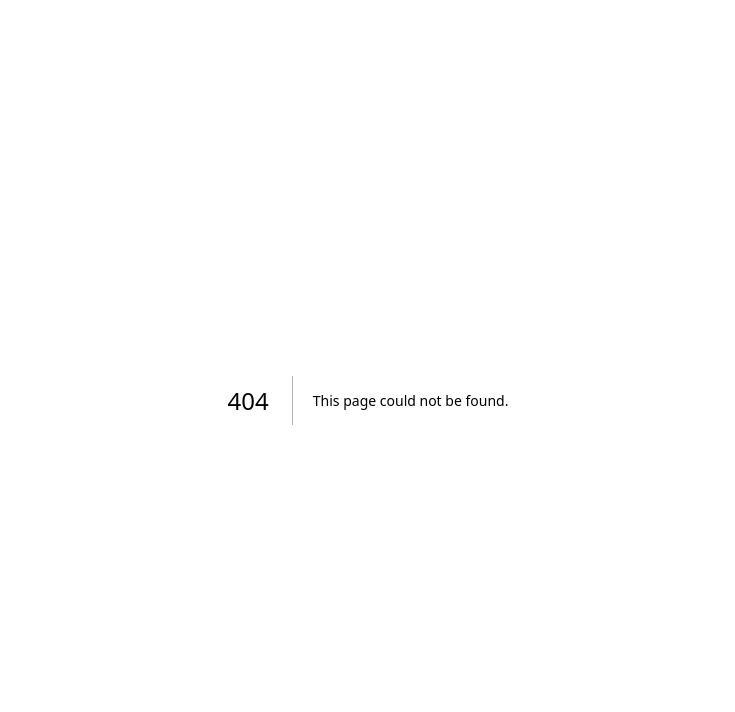
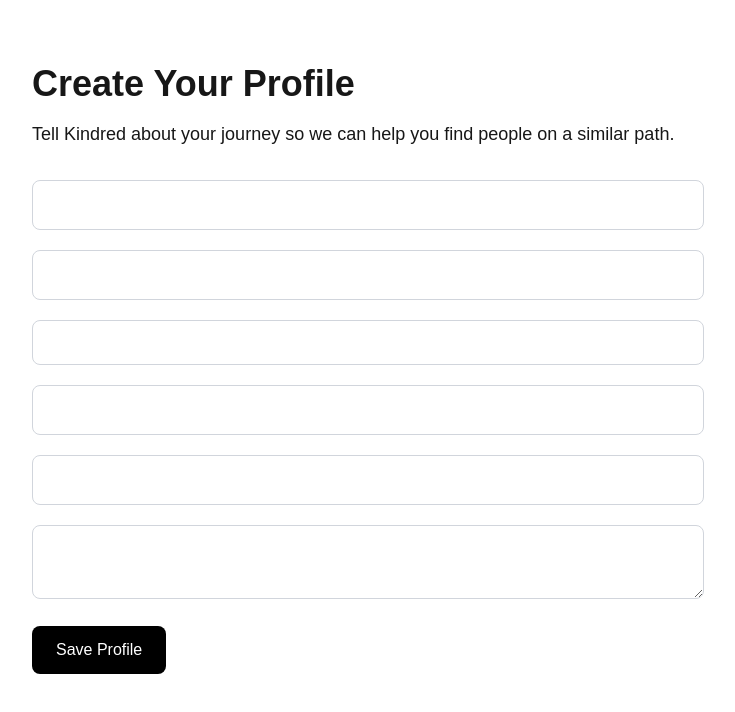
Before and after one commit to krysfields12/kindred-app, a Next.js app: page /profile in a window 1280 px wide. Before the commit this address had no page. Shown: the top 712 px of the page, without its empty margins (272-1007 px from the left). Built offline with nearby package versions, Linux system fonts and the light colour scheme.

Commit message:
add profile creation page

```diff
--- /dev/null
+++ b/app/profile/page.tsx
@@ -0,0 +1,65 @@
+/* add a simple form with:
+    - Location
+    - Life Transition
+    - Goals
+    - Interests
+    - Bio
+*/
+
+export default function ProfilePage() {
+  return (
+    <main className="min-h-screen px-6 py-16">
+      <section className="max-w-2xl mx-auto">
+        <h1 className="text-4xl font-bold mb-4">Create Your Profile</h1>
+
+        <p className="mb-8 text-lg">
+          Tell Kindred about your journey so we can help you find people on a similar path.
+        </p>
+
+        <form className="space-y-5">
+          <input
+            type="text"
+            placeholder="Name"
+            className="w-full rounded-lg border border-gray-300 px-4 py-3 text-white"
+          />
+
+          <input
+            type="text"
+            placeholder="Location"
+            className="w-full rounded-lg border border-gray-300 px-4 py-3 text-white"
+          />
+
+          <select className="w-full rounded-lg border border-gray-300 px-4 py-3 text-white">
+            <option>Select your life transition</option>
+            <option>Career Change</option>
+            <option>Starting a Business</option>
+            <option>New to a City</option>
+            <option>Remote Worker</option>
+            <option>New Parent</option>
+          </select>
+
+          <input
+            type="text"
+            placeholder="Goals, e.g. build community, stay accountable"
+            className="w-full rounded-lg border border-gray-300 px-4 py-3 text-white"
+          />
+
+          <input
+            type="text"
+            placeholder="Interests, e.g. entrepreneurship, fitness, tech"
+            className="w-full rounded-lg border border-gray-300 px-4 py-3 text-white"
+          />
+
+          <textarea
+            placeholder="Short bio"
+            className="w-full rounded-lg border border-gray-300 px-4 py-3 text-white"
+          />
+
+          <button className="bg-black text-white px-6 py-3 rounded-lg">
+            Save Profile
+          </button>
+        </form>
+      </section>
+    </main>
+  );
+}
```
Also changed, not shown: app/matches/page.tsx (added).
